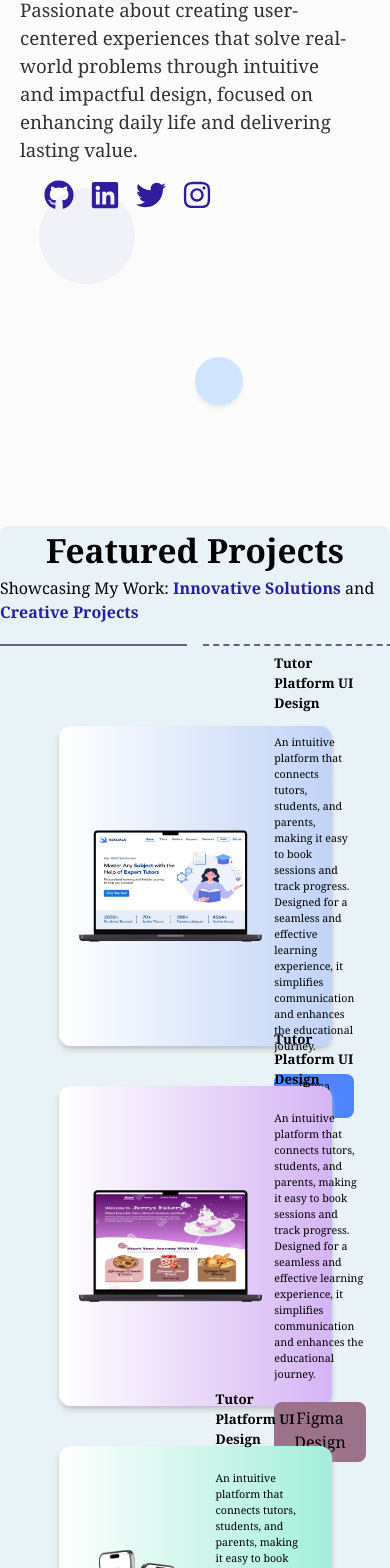
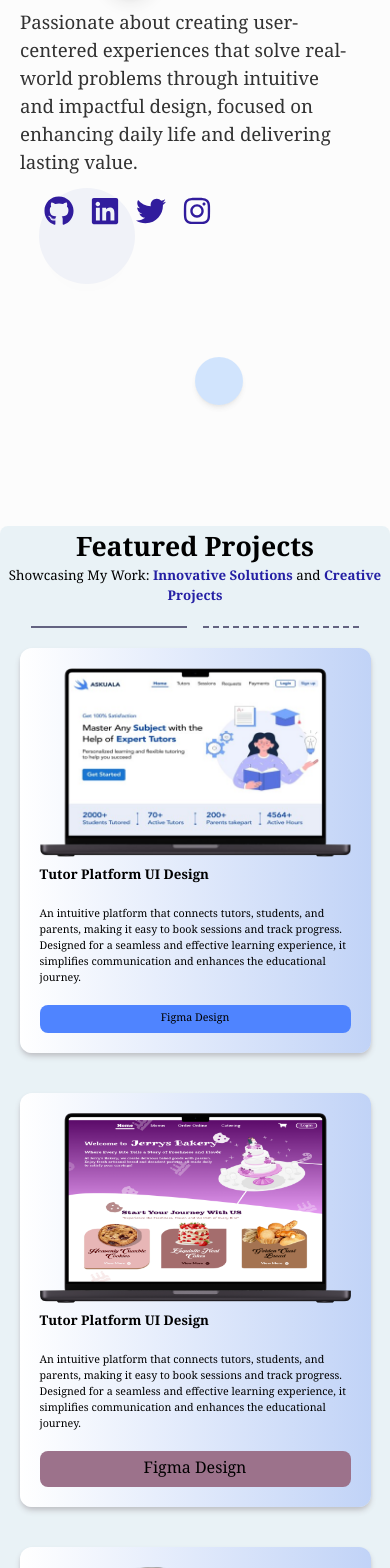
Before and after one commit to yayne30/myPortfolio, a React (Vite) app: page / in a window 390 px wide. Shown: the part 418-1986 px from the top of the page. Built offline with nearby package versions, Linux system fonts and the light colour scheme.

Commit message:
add responsiveness to the project section

```diff
--- a/src/components/hero/hero2.tsx
+++ b/src/components/hero/hero2.tsx
@@ -41,7 +41,7 @@ const Hero2 = () => {
       <div className="bubble bubble-5 bg-blue-300 opacity-20 animate-float w-20 h-20 rounded-full absolute top-[2%] left-[5%] animate-delay-4s shadow-2xl"></div>
 
       <div className="h-screen flex  text-[#323232] z-10 relative">
-        <div className="flex flex-col gap-2 sm:w-[60%] pt-16 md:ml-24 max-md:ml-5">
+        <div className="flex flex-col gap-3 sm:w-[60%] pt-16 md:ml-24 max-md:ml-5">
           <h1 className="self-start text-[13pt] font px-5 text-white py-1 rounded-lg bg-[#433ed5]">
             Hi all! 😊 I’m
           </h1>
--- a/src/components/projects/projects.tsx
+++ b/src/components/projects/projects.tsx
@@ -13,22 +13,22 @@ import ShopOps from "../../assets/shopOps.png"
 // ];
 const Projects = () => {
   return (
-    <div className="h-max pb-10 text-black bg-[#e9f2f6] rounded-t-lg">
-      <div className="flex flex-col  items-center gap-5 mb-20">
+    <div className="h-max pb-10 text-black bg-[#e9f2f6] rounded-t-lg w-[100vw] px-5">
+      <div className="flex flex-col  items-center gap-5 mb-20 max-md:mb-5">
         <div className="flex flex-col items-center">
-        <h1 className="font-extrabold text-[30pt] max-md:text-[25pt]"> Featured Projects </h1>
-        <p className="font-light text-[16pt] max-md:text-[12pt]">
+        <h1 className="font-extrabold text-[30pt] max-md:text-[20pt]"> Featured Projects </h1>
+        <p className="font-light text-[16pt] max-md:text-[10pt] max-md:w-[100vw] text-center">
           Showcasing My Work: <strong className="text-[#241fa4] font-extrabold">Innovative Solutions</strong> and <strong className="text-[#241fa4] font-extrabold">Creative Projects</strong>
         </p>
         </div>
         <div className="flex gap-4">
-          <div className="w-[300px] border-t-2 max-md:w-[200px] border-[#636381] "></div>
-          <div className="w-[300px] border-t-2 max-md:w-[200px] border-dashed border-[#636381] "></div>
+          <div className="w-[40vw] border-t-2 max-md:w-[40vw] border-[#636381] "></div>
+          <div className="w-[40vw] border-t-2 max-md:w-[40vw] border-dashed border-[#636381] "></div>
         </div>
       </div>
       <div className="flex flex-col items-center gap-10 ">
 
-        <div className="w-[70vw] h-[20rem]  p-5 flex items-center gap-3 bg-gradient-to-r from-[#ffffff] to-[#c1d3f7]  rounded-xl  shadow-md shadow-[#c0c1c6]">
+        <div className="w-[70vw] h-[20rem]  p-5 flex max-md:flex-col max-md:h-max max-md:w-[90vw] items-center gap-3 max-md:gap-2 bg-gradient-to-r from-[#ffffff] to-[#c1d3f7]  rounded-xl  shadow-md shadow-[#c0c1c6]">
           <img src={tutor} className='h-[90%] max-lg:h-[60%] max-sm:h-[40%] '></img>
           <div className='flex flex-col gap-5'>
           <h1 className="text-[15pt] max-lg:text-[13pt] max-md:text-[10pt]  font-bold">
@@ -42,7 +42,7 @@ const Projects = () => {
           </div>
 
         </div>
-        <div className="w-[70vw] h-[20rem]   p-5 flex items-center gap-3 bg-gradient-to-r from-[#ffffff] to-[#d5b4f4]  rounded-xl  shadow-md shadow-[#c0c1c6]">
+        <div className="w-[70vw] h-[20rem]  p-5 flex max-md:flex-col max-md:h-max max-md:w-[90vw] items-center gap-3 max-md:gap-2 bg-gradient-to-r from-[#ffffff] to-[#c1d3f7]  rounded-xl  shadow-md shadow-[#c0c1c6]">
           <img src={bakery} className='h-[90%] max-lg:h-[60%] max-sm:h-[40%] '></img>
           <div className='flex flex-col gap-5'>
           <h1 className="text-[15pt] font-bold max-lg:text-[13pt] max-md:text-[10pt]">
@@ -56,7 +56,7 @@ const Projects = () => {
           </div>
 
         </div>
-        <div className="w-[70vw] h-[20rem]   p-5 px-10 flex items-center gap-10 bg-gradient-to-r from-[#ffffff] to-[#a3eeda]  rounded-xl  shadow-md shadow-[#c0c1c6]">
+        <div className="w-[70vw] h-[20rem]  p-5 flex max-md:flex-col max-md:h-max max-md:w-[90vw] items-center gap-3 max-md:gap-2 bg-gradient-to-r from-[#ffffff] to-[#c1d3f7]  rounded-xl  shadow-md shadow-[#c0c1c6]">
           <img src={ShopOps} className='h-[90%]  max-lg:h-[60%] max-sm:h-[40%]'></img>
           <div className='flex flex-col gap-5'>
           <h1 className="text-[15pt] font-bold max-lg:text-[13pt] max-md:text-[10pt]">
```
